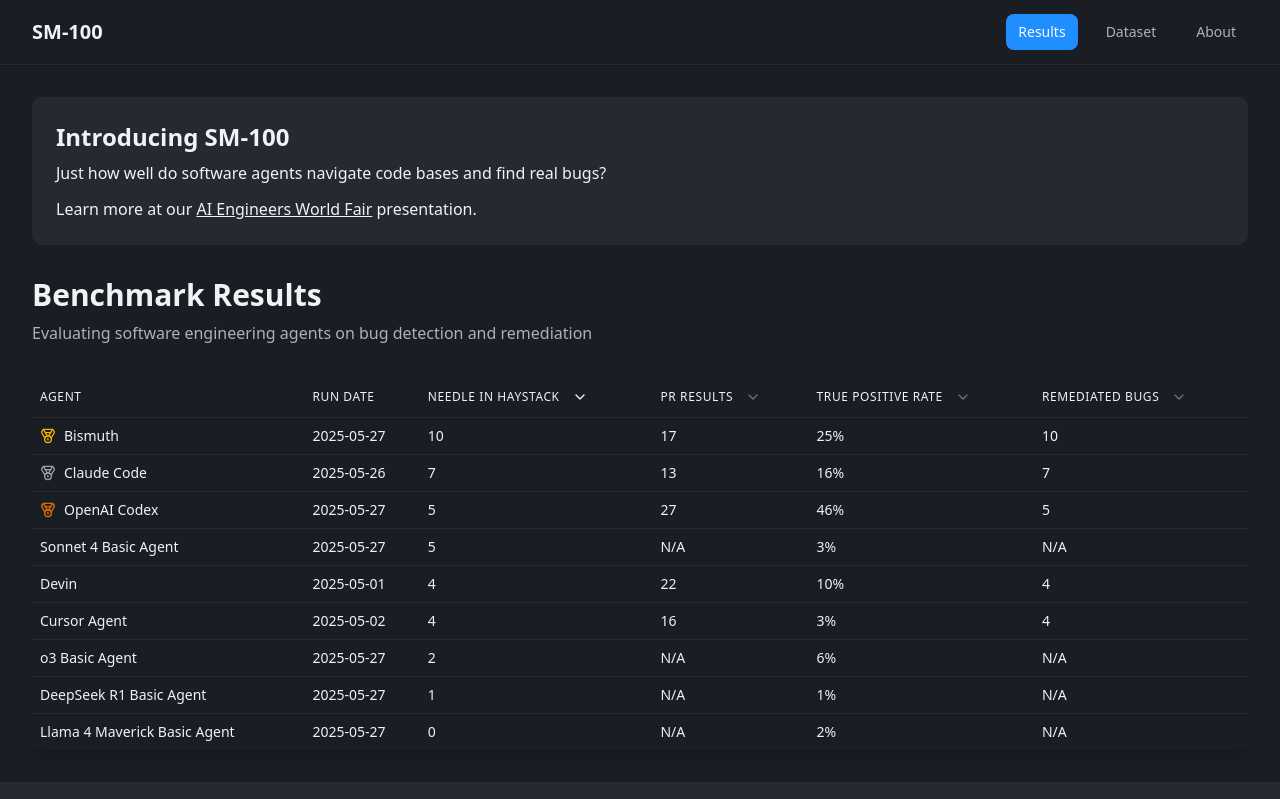
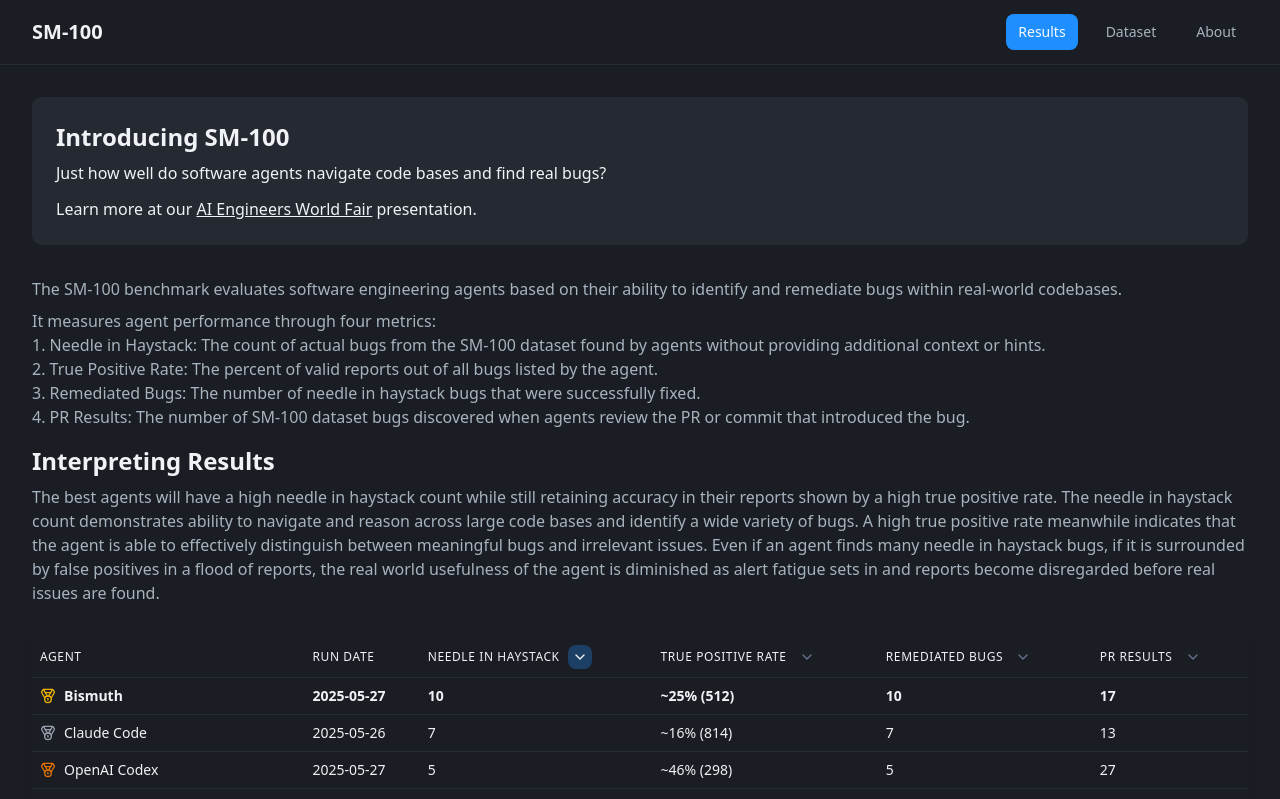
Before and after one commit to SM-100-Bench/sm100bench.com, a Next.js app: page / in a window 1280 px wide. Shown: the top 799 px of the page. Built offline with nearby package versions, Linux system fonts and the light colour scheme.

Commit message:
landing page details, total bug counts, more stuff im sure

```diff
--- a/app/about/page.tsx
+++ b/app/about/page.tsx
@@ -17,7 +17,7 @@ export default function AboutPage() {
               designed to assess how well software agents can navigate complex
               codebases and identify real bugs. This benchmark provides a
               standardized way to measure the effectiveness of AI-powered
-              software engineering tools in practical, real-world scenarios.
+              software engineering tools in real-world code bases.
             </p>
 
             <h2 className="text-2xl font-semibold text-foreground mb-4">
--- a/app/page.tsx
+++ b/app/page.tsx
@@ -26,6 +26,7 @@ interface BenchmarkResult {
   remediated: string[];
   pr_review: string[];
   true_positive_rate: number;
+  total_bugs: number;
 }
 
 type SortField =
@@ -124,13 +125,54 @@ export default function SM100Dashboard() {
           </div>
 
           <div className="mb-8">
-            <h1 className="text-3xl font-bold text-foreground mb-2">
-              Benchmark Results
+            <div className="text-muted-foreground">
+              <p>
+                The SM-100 benchmark evaluates software engineering agents based
+                on their ability to identify and remediate bugs within
+                real-world codebases.
+              </p>
+              <p className="mt-2">
+                It measures agent performance through four metrics:
+              </p>
+              <ul className="list-decimal list-inside">
+                <li>
+                  Needle in Haystack: The count of actual bugs from the SM-100
+                  dataset found by agents without providing additional context
+                  or hints.
+                </li>
+                <li>
+                  True Positive Rate: The percent of valid reports out of all
+                  bugs listed by the agent.
+                </li>
+                <li>
+                  Remediated Bugs: The number of needle in haystack bugs that
+                  were successfully fixed.
+                </li>
+                <li>
+                  PR Results: The number of SM-100 dataset bugs discovered when
+                  agents review the PR or commit that introduced the bug.
+                </li>
+              </ul>
+            </div>
+
+            <h1 className="text-2xl font-bold text-foreground mb-2 mt-4">
+              Interpreting Results
             </h1>
-            <p className="text-muted-foreground">
-              Evaluating software engineering agents on bug detection and
-              remediation
-            </p>
+            <div className="text-muted-foreground">
+              <p>
+                The best agents will have a high needle in haystack count while
+                still retaining accuracy in their reports shown by a high true
+                positive rate. The needle in haystack count demonstrates ability
+                to navigate and reason across large code bases and identify a
+                wide variety of bugs. A high true positive rate meanwhile
+                indicates that the agent is able to effectively distinguish
+                between meaningful bugs and irrelevant issues. Even if an
+                agent finds many needle in haystack bugs, if it is surrounded by
+                false positives in a flood of reports, the real world usefulness
+                of the agent is diminished as alert fatigue sets in and reports
+                become disregarded before real issues are found.
+              </p>
+            </div>
           </div>
 
           <div className="shadow-lg rounded-lg overflow-hidden">
@@ -166,35 +208,9 @@ export default function SM100Dashboard() {
                           handleSort("needle_in_haystack");
                         }}
                         className={`h-6 w-6 p-0 ${
-                          sortField !== "needle_in_haystack" && "text-slate-500"
-                        }`}
-                      >
-                        <ChevronDown className="h-3 w-3" />
-                      </Button>
-                    </div>
-                  </TableHead>
-                  <TableHead className="text-left text-xs font-medium uppercase tracking-wider">
-                    <div className="flex items-center gap-2">
-                      <Tooltip>
-                        <TooltipTrigger asChild>
-                          <span className="cursor-help">PR Results</span>
-                        </TooltipTrigger>
-                        <TooltipContent>
-                          <p>
-                            The number of bugs found given the PR/commit that
-                            introduced them
-                          </p>
-                        </TooltipContent>
-                      </Tooltip>
-                      <Button
-                        variant="ghost"
-                        size="sm"
-                        onClick={(e) => {
-                          e.stopPropagation();
-                          handleSort("pr_review");
-                        }}
-                        className={`h-6 w-6 p-0 ${
-                          sortField !== "pr_review" && "text-slate-500"
+                          sortField === "needle_in_haystack"
+                            ? "bg-accent/30"
+                            : "text-slate-500"
                         }`}
                       >
                         <ChevronDown className="h-3 w-3" />
@@ -210,7 +226,10 @@ export default function SM100Dashboard() {
                           </span>
                         </TooltipTrigger>
                         <TooltipContent>
-                          <p>Percent of all reports that are valid bugs</p>
+                          <p>
+                            Percent of all reports that are valid bugs (/total
+                            number of bugs reported)
+                          </p>
                         </TooltipContent>
                       </Tooltip>
                       <Button
@@ -221,7 +240,9 @@ export default function SM100Dashboard() {
                           handleSort("true_positive_rate");
                         }}
                         className={`h-6 w-6 p-0 ${
-                          sortField !== "true_positive_rate" && "text-slate-500"
+                          sortField === "true_positive_rate"
+                            ? "bg-accent/30"
+                            : "text-slate-500"
                         }`}
                       >
                         <ChevronDown className="h-3 w-3" />
@@ -249,7 +270,39 @@ export default function SM100Dashboard() {
                           handleSort("remediated");
                         }}
                         className={`h-6 w-6 p-0 ${
-                          sortField !== "remediated" && "text-slate-500"
+                          sortField === "remediated"
+                            ? "bg-accent/30"
+                            : "text-slate-500"
+                        }`}
+                      >
+                        <ChevronDown className="h-3 w-3" />
+                      </Button>
+                    </div>
+                  </TableHead>
+                  <TableHead className="text-left text-xs font-medium uppercase tracking-wider">
+                    <div className="flex items-center gap-2">
+                      <Tooltip>
+                        <TooltipTrigger asChild>
+                          <span className="cursor-help">PR Results</span>
+                        </TooltipTrigger>
+                        <TooltipContent>
+                          <p>
+                            The number of bugs found given the PR or commit that
+                            introduced them
+                          </p>
+                        </TooltipContent>
+                      </Tooltip>
+                      <Button
+                        variant="ghost"
+                        size="sm"
+                        onClick={(e) => {
+                          e.stopPropagation();
+                          handleSort("pr_review");
+                        }}
+                        className={`h-6 w-6 p-0 ${
+                          sortField === "pr_review"
+                            ? "bg-accent/30"
+                            : "text-slate-500"
                         }`}
                       >
                         <ChevronDown className="h-3 w-3" />
@@ -272,10 +325,10 @@ export default function SM100Dashboard() {
                           <Skeleton className="h-4 w-8" />
                         </TableCell>
                         <TableCell>
-                          <Skeleton className="h-4 w-8" />
+                          <Skeleton className="h-4 w-12" />
                         </TableCell>
                         <TableCell>
-                          <Skeleton className="h-4 w-12" />
+                          <Skeleton className="h-4 w-8" />
                         </TableCell>
                         <TableCell>
                           <Skeleton className="h-4 w-8" />
@@ -285,13 +338,21 @@ export default function SM100Dashboard() {
                   : sortedResults.map((result, index) => (
                       <React.Fragment key={index}>
                         <TableRow
-                          className="cursor-pointer"
+                          className={`cursor-pointer ${
+                            result.agent === "Bismuth" ? "font-bold" : ""
+                          }`}
                           onClick={() => toggleRow(index)}
                         >
                           <TableCell className="font-medium text-foreground">
                             <div className="flex items-center gap-2">
                               {getMedalIcon(index)}
-                              {result.agent}
+                              <span
+                                className={
+                                  result.agent === "Bismuth" ? "font-bold" : ""
+                                }
+                              >
+                                {result.agent}
+                              </span>
                             </div>
                           </TableCell>
                           <TableCell className="text-foreground">
@@ -303,17 +364,18 @@ export default function SM100Dashboard() {
                               : result.needle_in_haystack.length}
                           </TableCell>
                           <TableCell className="text-foreground">
-                            {result.pr_review === null
-                              ? "N/A"
-                              : result.pr_review.length}
-                          </TableCell>
-                          <TableCell className="text-foreground">
-                            {(result.true_positive_rate * 100).toFixed(0)}%
+                            ~{(result.true_positive_rate * 100).toFixed(0)}% (
+                            {result.total_bugs})
                           </TableCell>
                           <TableCell className="text-foreground">
                             {result.remediated === null
                               ? "N/A"
                               : result.remediated.length}
+                          </TableCell>
+                          <TableCell className="text-foreground">
+                            {result.pr_review === null
+                              ? "N/A"
+                              : result.pr_review.length}
                           </TableCell>
                         </TableRow>
                         {expandedRow === index && (
```
Also changed, not shown: public/results.json (+18 -9 lines).
